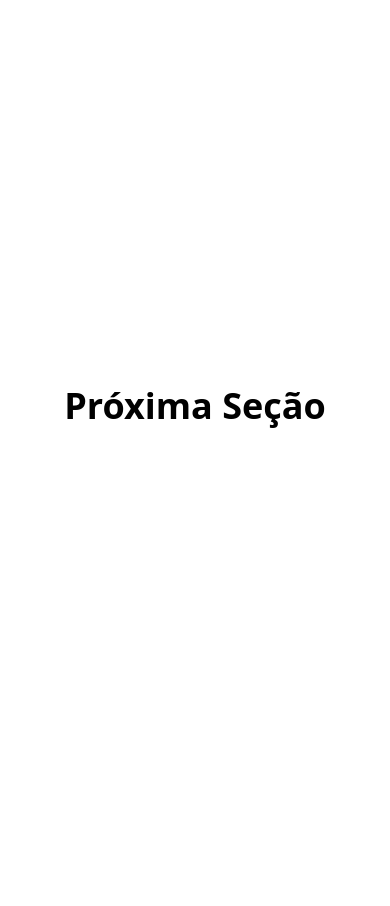
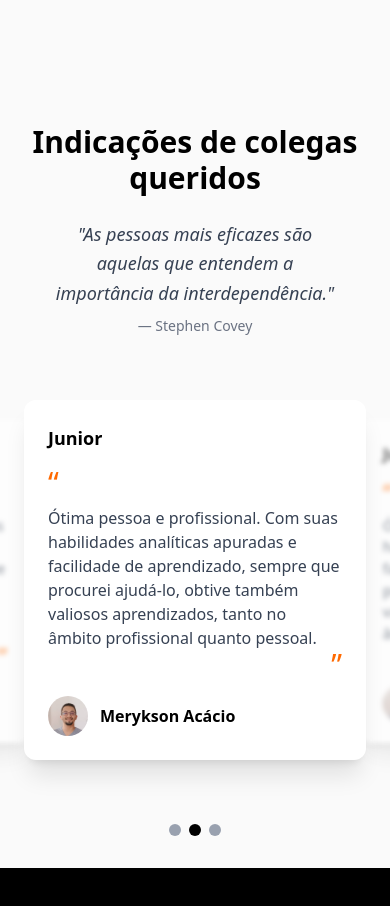
Before and after one commit to DEV-Thiago-Vieira/portfolio, a Vue app: page / in a window 390 px wide. Shown: the part 860-1766 px from the top of the page. Before the commit the page ends 1688 px from the top, so only its background shows below. Built offline with nearby package versions, Linux system fonts and the light colour scheme.

Commit message:
feat: indication section created

```diff
--- a/src/components/HeaderMenu.vue
+++ b/src/components/HeaderMenu.vue
@@ -1,5 +1,5 @@
 <template>
-  <header class="flex justify-between items-center w-full  p-5 md:p-8 fixed bg-neutral-50 z-30">
+  <header class="flex justify-between items-center w-full  p-5 md:p-8 fixed bg-neutral-50 z-1000" v-fade-in>
     <img src="../assets/img/Icon.svg" alt="Logo" class="z-30" />
 
     <nav class="hidden md:flex space-x-8 text-xl font-medium">
@@ -67,7 +67,7 @@ const baseLineClass = 'w-8 h-0.5 bg-black transform transition duration-300 ease
 
 const menuItems = [
   { label: 'Início', href: '#home' },
-  { label: 'Indicações', href: '#next-section' },
+  { label: 'Indicações', href: '#indications' },
   { label: 'Projetos', href: '#projetos' },
   { label: 'Contatos', href: '#contatos' },
 ]
--- a/src/components/HomeSection.vue
+++ b/src/components/HomeSection.vue
@@ -1,5 +1,5 @@
 <template>
-  <div class="bg-neutral-50 w-full h-screen flex flex-col gap-3 items-center justify-center p-8" id="home">
+  <div class="bg-neutral-50 w-full h-screen flex flex-col gap-3 items-center justify-center p-8" id="home" v-fade-in>
     <section
       class="flex md:flex-row h-full w-full justify-center md:justify-evenly items-center flex-col-reverse"
     >
--- /dev/null
+++ b/src/components/IndicationsSection.vue
@@ -0,0 +1,22 @@
+<template>
+  <div
+    class="bg-neutral-50 w-full flex min-h-[80vh] flex-col gap-6 items-center justify-center p-8 overflow-hidden pt-[100px]"
+    id="indications"
+    v-fade-in
+  >
+      <h1 class="relative text-3xl font-bold mt-10 text-center" v-fade-in>Indicações de colegas queridos</h1>
+
+    <blockquote class="text-center max-w-xl italic text-gray-700 px-4" v-fade-in>
+      <p class="text-lg leading-relaxed">
+        "As pessoas mais eficazes são aquelas que entendem a importância da interdependência."
+      </p>
+      <cite class="block mt-2 text-sm not-italic font-medium text-gray-500"> — Stephen Covey </cite>
+    </blockquote>
+
+    <IndicationsSlider />
+  </div>
+</template>
+
+<script setup lang="ts">
+import IndicationsSlider from './indications/IndicationsSlider.vue'
+</script>
--- a/src/components/home/NextPageArrow.vue
+++ b/src/components/home/NextPageArrow.vue
@@ -44,7 +44,7 @@ import { ref } from 'vue'
 const hovering = ref(false)
 
 function scrollNextSection() {
-  const nextSection = document.getElementById('next-section')
+  const nextSection = document.getElementById('indications')
   if (nextSection) {
     nextSection.scrollIntoView({ behavior: 'smooth' })
   }
--- /dev/null
+++ b/src/components/indications/IndicationCard.vue
@@ -0,0 +1,36 @@
+<template>
+  <div
+    class="flex w-screen h-max justify-center space-x-6 overflow-x-auto snap-x snap-mandatory px-6 py-10 pb-16 overflow-visible"
+  >
+    <div
+      class="max-w-sm min-w-[300px] p-6 bg-white rounded-xl shadow-xl hover:shadow-2xl transition-transform duration-300 transform hover:scale-105 active:scale-95 snap-center cursor-grab"
+    >
+      <h2 class="text-lg font-semibold mb-4">Junior</h2>
+      <div class="text-gray-700 mb-4">
+        <p class="text-3xl text-orange-500 leading-none">“</p>
+        <p class="mt-2">
+          Ótima pessoa e profissional. Com suas habilidades analíticas apuradas e facilidade de
+          aprendizado, sempre que procurei ajudá-lo, obtive também valiosos aprendizados, tanto no
+          âmbito profissional quanto pessoal.
+        </p>
+        <p class="text-3xl text-orange-500 text-right leading-none">”</p>
+      </div>
+      <div class="flex items-center space-x-3 mt-4">
+        <img
+          class="w-10 h-10 rounded-full"
+          src="/src/assets/img/Merykson.jpg"
+          alt="Merykson Acácio"
+        />
+        <div>
+          <p class="font-semibold">Merykson Acácio</p>
+          <a href="#" class="text-black hover:text-gray-700">
+            <i class="fab fa-linkedin-in"></i>
+          </a>
+        </div>
+      </div>
+    </div>
+  </div>
+</template>
+
+<script setup lang="ts">
+</script>
--- /dev/null
+++ b/src/components/indications/IndicationsSlider.vue
@@ -0,0 +1,126 @@
+<template>
+  <section class="relative w-full max-w-3xl mx-auto select-none">
+    <div
+      class="w-full min-h-[28rem] relative flex items-center justify-center py-12 select-none transition-colors"
+      :class="isDragging ? 'cursor-grabbing' : 'cursor-grab'"
+      @mousedown="startDrag"
+      @touchstart="startDrag"
+      @mousemove="onDrag"
+      @touchmove="onDrag"
+      @mouseup="endDrag"
+      @mouseleave="endDrag"
+      @touchend="endDrag"
+      v-fade-in
+    >
+      <IndicationCard
+        v-for="(n, i) in totalSlides"
+        :key="i"
+        class="absolute top-0 w-2/3 h-full rounded-lg transition-all duration-300"
+        :style="cardStyle(i)"
+      />
+    </div>
+
+    <div class="flex justify-center space-x-2 mt-4">
+      <button
+        v-for="index in totalSlides"
+        :key="index"
+        @click="goToSlide(index - 1)"
+        :class="['w-3 h-3 rounded-full', currentIndex === index - 1 ? 'bg-black' : 'bg-gray-400']"
+      ></button>
+    </div>
+  </section>
+</template>
+
+<script setup lang="ts">
+import { ref, onMounted, onBeforeUnmount } from 'vue'
+import IndicationCard from './IndicationCard.vue'
+
+const totalSlides = 3
+const currentIndex = ref(0)
+
+const startX = ref(0)
+const isDragging = ref(false)
+const dragOffset = ref(0)
+
+let interval: ReturnType<typeof setInterval>
+
+onMounted(() => {
+  interval = setInterval(() => {
+    nextSlide()
+  }, 4000)
+})
+
+onBeforeUnmount(() => {
+  clearInterval(interval)
+})
+
+function prevSlide() {
+  currentIndex.value = (currentIndex.value - 1 + totalSlides) % totalSlides
+}
+
+function nextSlide() {
+  currentIndex.value = (currentIndex.value + 1) % totalSlides
+}
+
+function goToSlide(index: number) {
+  currentIndex.value = index
+}
+
+function startDrag(event: MouseEvent | TouchEvent) {
+  isDragging.value = true
+  startX.value = event instanceof TouchEvent ? event.touches[0].clientX : event.clientX
+  clearInterval(interval)
+}
+
+function onDrag(event: MouseEvent | TouchEvent) {
+  if (!isDragging.value) return
+  const currentX = event instanceof TouchEvent ? event.touches[0].clientX : event.clientX
+  dragOffset.value = currentX - startX.value
+}
+
+function endDrag() {
+  if (!isDragging.value) return
+
+  if (dragOffset.value > 50) {
+    prevSlide()
+  } else if (dragOffset.value < -50) {
+    nextSlide()
+  }
+
+  dragOffset.value = 0
+  isDragging.value = false
+
+  interval = setInterval(() => {
+    nextSlide()
+  }, 4000)
+}
+
+function cardStyle(i: number) {
+  const relativeIndex = i - currentIndex.value
+  const wrappedIndex =
+    relativeIndex < -Math.floor(totalSlides / 2)
+      ? relativeIndex + totalSlides
+      : relativeIndex > Math.floor(totalSlides / 2)
+        ? relativeIndex - totalSlides
+        : relativeIndex
+
+  const containerWidth = 640
+  const sideCardOffsetPx = containerWidth / 2
+  const translateX = sideCardOffsetPx * wrappedIndex + dragOffset.value
+
+  const zIndex = wrappedIndex === 0 ? 30 : 10
+  const blur = wrappedIndex === 0 ? 'blur(0px)' : 'blur(3px)'
+  const scale = wrappedIndex === 0 ? 1 : 0.9
+  const opacity = wrappedIndex === 0 ? 1 : 0.6
+
+  return {
+    transform: `translateX(${translateX}px) scale(${scale})`,
+    filter: blur,
+    zIndex,
+    opacity,
+    transition: isDragging.value
+      ? 'none'
+      : 'transform 0.3s ease, filter 0.3s ease, opacity 0.3s ease',
+  }
+}
+</script>
--- /dev/null
+++ b/src/directives/vFadeIn.ts
@@ -0,0 +1,31 @@
+import type { Directive } from 'vue'
+
+const vFadeIn: Directive = {
+  beforeMount(el: HTMLElement) {
+    el.classList.add(
+      'opacity-0',
+      'transition-opacity',
+      'duration-[1000ms]',
+      'ease-in-out',
+      'will-change',
+      'delay-[100ms]'
+    )
+  },
+
+  mounted(el: HTMLElement) {
+    const observer = new IntersectionObserver(
+      ([entry], observer) => {
+        if (entry.isIntersecting) {
+          el.classList.add('opacity-100')
+          el.classList.remove('opacity-0')
+          observer.unobserve(el)
+        }
+      },
+      { threshold: 0.1 }
+    )
+
+    observer.observe(el)
+  }
+}
+
+export default vFadeIn
--- a/src/main.ts
+++ b/src/main.ts
@@ -3,9 +3,11 @@ import './assets/main.css'
 import { createApp } from 'vue'
 import App from './App.vue'
 import router from './router'
+import vFadeIn from './directives/vFadeIn'
 
 const app = createApp(App)
 
+app.directive('fade-in', vFadeIn)
 app.use(router)
 
 app.mount('#app')
--- a/src/views/MainPage.vue
+++ b/src/views/MainPage.vue
@@ -1,18 +1,21 @@
 <template>
   <header-menu />
   <home-section />
+  <indications-section />
 
   <section
     id="next-section"
-    class="h-screen w-full bg-white flex items-center justify-center text-4xl font-bold"
+    class="h-screen w-full text-white bg-black flex items-center justify-center text-4xl font-bold"
+    v-fade-in
   >
     Próxima Seção
   </section>
 </template>
 
 <script setup lang="ts">
+import HeaderMenu from '@/components/HeaderMenu.vue'
 import HomeSection from '@/components/HomeSection.vue'
-import HeaderMenu from '@/components/HeaderMenu.vue'
+import IndicationsSection from '@/components/IndicationsSection.vue';
 </script>
 
 <style scoped></style>
```
Also changed, not shown: src/assets/img/Merykson.jpg (added).
